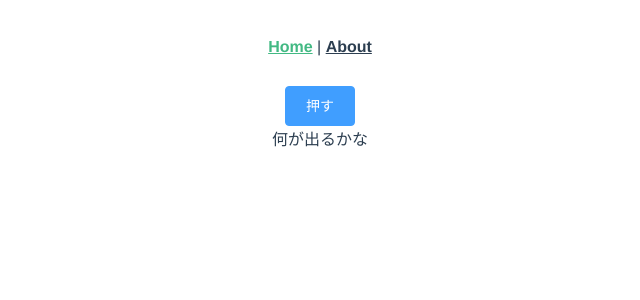
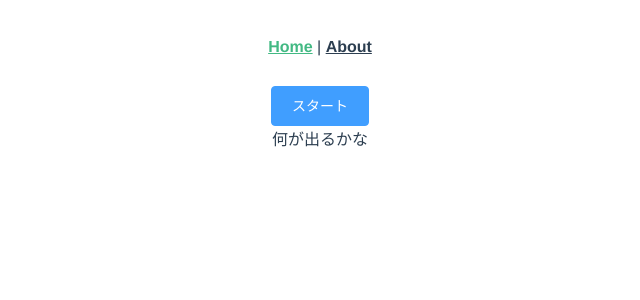
Before and after one commit to goyand/party-roulette, a Vue app: page / in a window 1280 px wide. Shown: the top 300 px of the page, without its empty margins (320-960 px from the left). Built offline with nearby package versions, Linux system fonts and the light colour scheme.

Commit message:
[add]add stop button to stop roulette

```diff
--- a/src/components/atoms/CustomButton.vue
+++ b/src/components/atoms/CustomButton.vue
@@ -16,7 +16,6 @@ export default class CustomButton extends Vue {
   public readonly onClickFn!: () => void;
 
   public async onClick() {
-    console.log('押された');
     this.onClickFn && (await this.onClickFn());
   }
 }
--- a/src/components/molecules/RouletteDisplay.vue
+++ b/src/components/molecules/RouletteDisplay.vue
@@ -20,13 +20,11 @@ export default class RouletteDisplay extends Vue {
   }
 
   public startShuffle() {
-    let counter = 0;
     const intervalId = setInterval(() => {
       this.shuffle();
-      if (counter >= 10) {
+      if (!this.isStarted) {
         clearInterval(intervalId);
       }
-      counter++;
     }, 100);
   }
 
--- a/src/components/molecules/RouletteStartButton.vue
+++ b/src/components/molecules/RouletteStartButton.vue
@@ -1,7 +1,9 @@
 <template>
   <div class="roulette-start-button">
     <el-row>
-      <custom-button :buttonType="'primary'" :onClickFn="onClickButton">押す</custom-button>
+      <custom-button :buttonType="buttonType" :onClickFn="onClickButton">{{
+        started ? 'ストップ' : 'スタート'
+      }}</custom-button>
     </el-row>
   </div>
 </template>
@@ -18,12 +20,21 @@ import CustomButton from '../atoms/CustomButton.vue';
   },
 })
 export default class RouletteStartButton extends Vue {
+  public buttonType = 'primary';
+
+  public started = false;
+
   @Emit()
   public startRoulette(): void {}
 
+  @Emit()
+  public stopRoulette(): void {}
+
   public onClickButton(): void {
-    console.log('さらに押された');
-    this.startRoulette();
+    this.buttonType = !this.started ? 'danger' : 'primary';
+    !this.started ? this.startRoulette() : this.stopRoulette();
+
+    this.started = !this.started;
   }
 }
 </script>
--- a/src/components/templates/RouletteTemplate.vue
+++ b/src/components/templates/RouletteTemplate.vue
@@ -1,7 +1,7 @@
 <template>
   <div id="roulette-template">
     <!-- ここにスタートボタン -->
-    <roulette-start-button @start-roulette="startRoulette" />
+    <roulette-start-button @start-roulette="startRoulette" @stop-roulette="stopRoulette" />
     <!-- ここに表示エリア -->
     <roulette-display :isStarted="isStarted" />
   </div>
@@ -25,6 +25,10 @@ export default class RouletteTemplate extends Vue {
   public startRoulette(): void {
     this.isStarted = true;
   }
+
+  public stopRoulette(): void {
+    this.isStarted = false;
+  }
 }
 </script>
 
```
